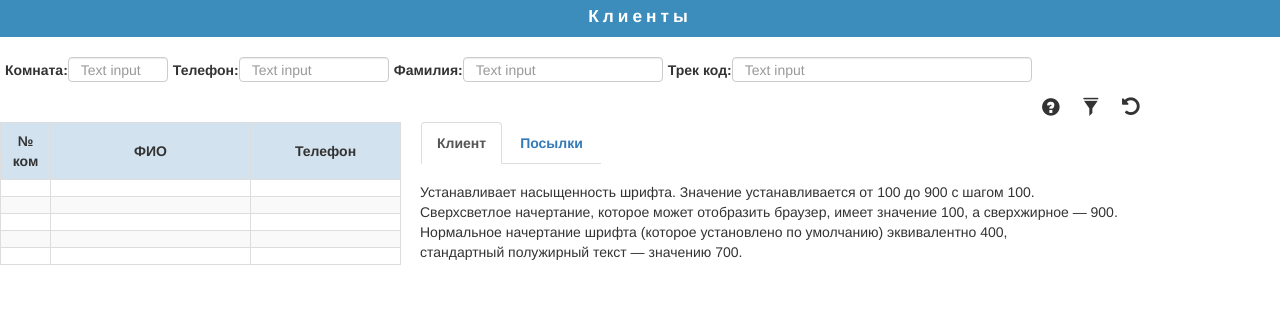
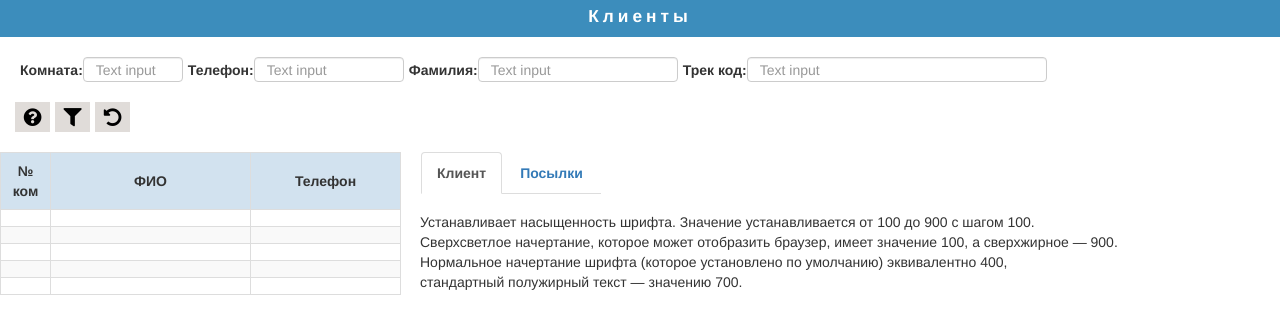
Before and after one commit to skupchenko/Task2, a plain HTML site: page index.html in a window 1280 px wide. Shown: the part 53-386 px from the top of the page. Drawn offline with nearby package versions, Linux system fonts and the light colour scheme.

Commit message:
Изменил иконки

```diff
--- a/css/style.css
+++ b/css/style.css
@@ -47,11 +47,11 @@ body { padding-top: 50px; }
 /*---------------------------------------*/
 
 /*Иконки*/
-#ico_question {clear: both; margin-top: 150px; margin-left: 10px; font-size: 130%; position: fixed; }
+/* #ico_question {clear: both; /*margin-top: 150px;*/ margin-left: 10px; font-size: 130%; /*position: fixed;*/ } */
 
-#ico_filter { clear: both; margin-top: 150px; margin-left: 50px; font-size: 130%; position: fixed; }
+/* #ico_filter { clear: both; /*margin-top: 150px;*/ margin-left: 50px; font-size: 130%; /*position: fixed;*/ } */
 
-#ico_repeat { clear: both; margin-top: 40px; margin-left: 90px; font-size: 130%; position: fixed; }
+/* #ico_repeat { clear: both; /*margin-top: 40px;*/ /*margin-left: 90px;*/ font-size: 130%; /*position: fixed;*/ } */
 /*----------------------------------------*/
 
 /*Таблица 1 и вкладки вместе*/
--- a/index.html
+++ b/index.html
@@ -82,6 +82,7 @@
         <!--------------------------------------------------------------------------->
 
         <!--Поля для ввода текста-->
+        <div class="container-fluid">
             <p class="input_text"> Комната: </p>
 
             <input type="text" class="form-control" id="input_room" placeholder="Text input">
@@ -97,14 +98,29 @@
             <p class="input_text"> Трек код: </p>
 
             <input type="text" class="form-control" id="input_treсkcode" placeholder="Text input">
+        </div>
         <!----------------------------------------------------------------------->
 
         <!--Иконки-->
-        <span id="ico_question" class="glyphicon glyphicon-question-sign"></span>
+        <div class="container-fluid" style="height: 50px; font-size: 130%;">
 
-        <span id="ico_filter" class="glyphicon glyphicon-filter"></span>
+            <a href="#" style="text-decoration: none; color: black;">
+                <div class="box" style="width: 35px; height: 30px; background-color: #E0DCD9; display: inline-block; text-align: center; ">
+                    <p class="fas fa-question-circle" style="margin-top: 6px;"></p>
+                </div>
+            </a>
+            <a href="#" style="text-decoration: none; color: black;">
+                <div class="box" style="width: 35px; height: 30px; background-color: #E0DCD9; display: inline-block; text-align: center; ">
+                    <p class="fas fa-filter" style="margin-top: 6px;"></p>
+                </div>
+            </a>
+            <a href="#" style="text-decoration: none; color: black;">
+                <div class="box" style="width: 35px; height: 30px; background-color: #E0DCD9; display: inline-block; text-align: center; ">
+                    <p class="fas fa-undo-alt" style="margin-top: 6px;"></p>
+                </div>
+            </a>
 
-        <span id="ico_repeat" class="fas fa-undo-alt"></span>
+        </div>
         <!----------------------------------------------------------------------->
 
         <!--Блок Таблица 1 и вкладки-->
```
Lines whose indentation alone changed are shown as unchanged.
